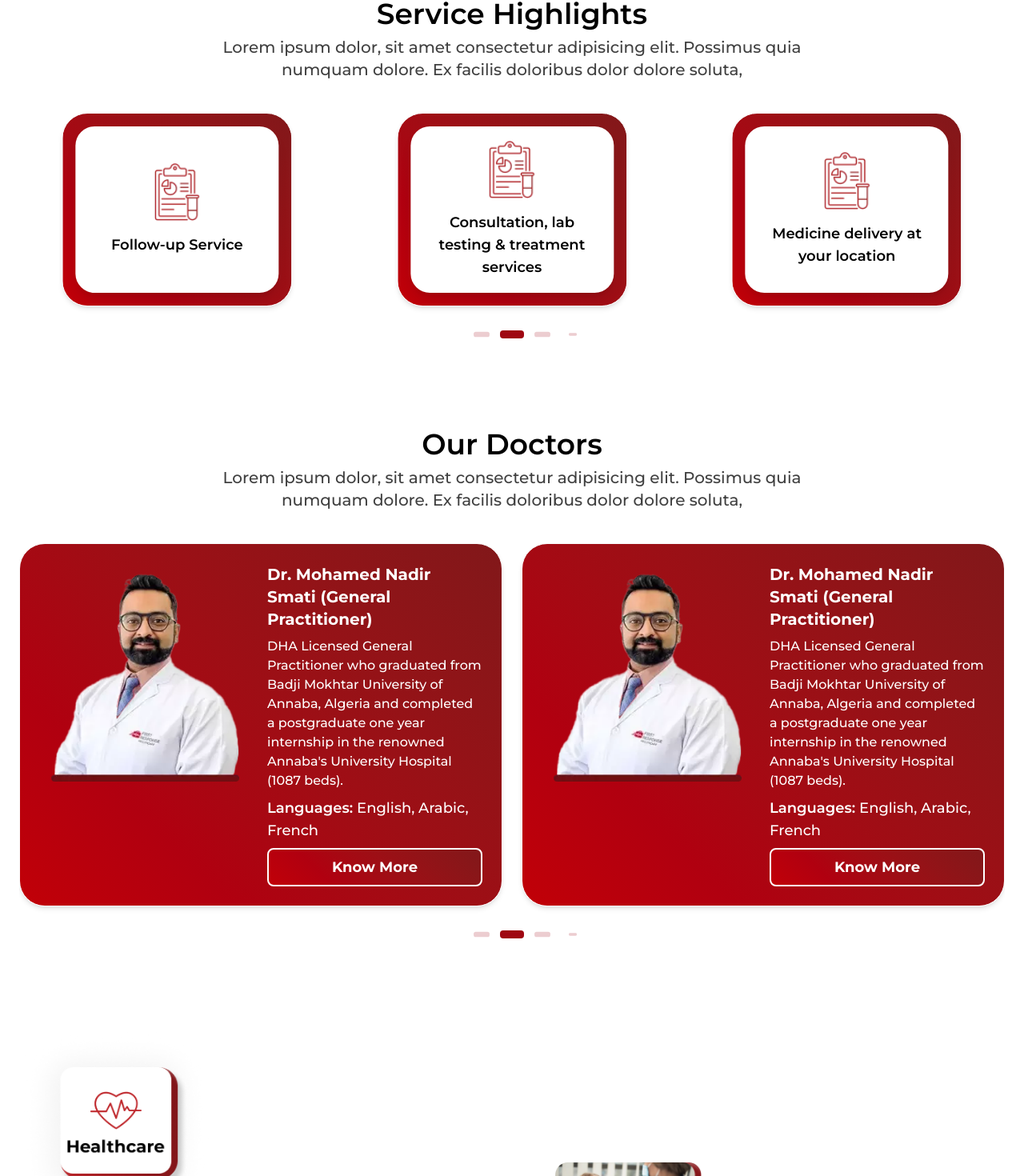
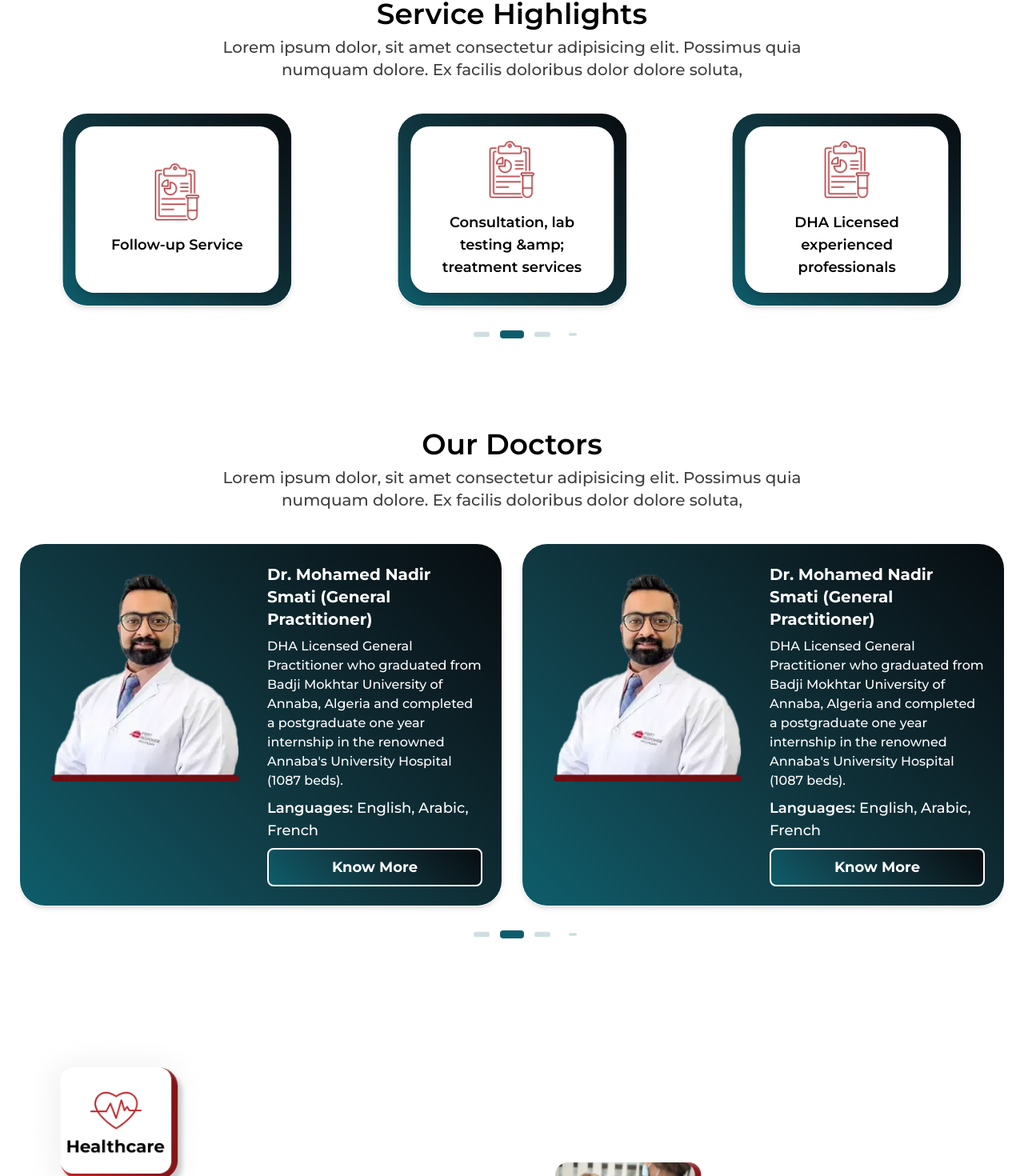
Before and after one commit to MohammadAhmerMalick/carewings, a Next.js app: page / in a window 1280 px wide. Shown: the part 1107-2577 px from the top of the page at 80% size. Built offline with nearby package versions, Linux system fonts and the light colour scheme.

Commit message:
update: content updated

```diff
--- a/app/globals.css
+++ b/app/globals.css
@@ -24,12 +24,12 @@
 
 @theme {
   --spacing-8xl: 96rem;
-  --color-primary: var(--color-red-800);
+  --color-primary: #0e5d6b;
 }
 
 @layer components {
   .bg-gradient {
-    @apply bg-linear-45 from-red-700 to-red-900 text-white;
+    @apply bg-linear-45 from-[#0e5d6b] to-[#070d11] text-white;
   }
 }
 
--- a/frontend/components/OurDocutorsSlider.tsx
+++ b/frontend/components/OurDocutorsSlider.tsx
@@ -8,7 +8,7 @@ import 'swiper/css'
 import 'swiper/css/pagination'
 
 import Card from '@/common/Card'
-import { contact } from '@/data'
+import { contact, ourDocutors } from '@/data'
 import LinkButton from '@/common/LinkButton'
 
 interface OurDocutors {
@@ -55,7 +55,7 @@ const OurDocutorsCard = ({ ourDocutors }: { ourDocutors: OurDocutors }) => {
   )
 }
 
-const OurDocutorsSlider = ({ ourDocutors }: { ourDocutors: OurDocutors[] }) => {
+const OurDocutorsSlider = () => {
   return (
     <Swiper
       loop
@@ -67,9 +67,9 @@ const OurDocutorsSlider = ({ ourDocutors }: { ourDocutors: OurDocutors[] }) => {
       modules={[Pagination, Autoplay]}
       pagination={{ dynamicBullets: true }}
     >
-      {ourDocutors.map((review) => (
-        <SwiperSlide key={review.id} className="pb-12">
-          <OurDocutorsCard ourDocutors={review} />
+      {ourDocutors.map((doctor) => (
+        <SwiperSlide key={doctor.id} className="pb-12">
+          <OurDocutorsCard ourDocutors={doctor} />
         </SwiperSlide>
       ))}
     </Swiper>
--- a/frontend/components/ServiceHighlightSlider.tsx
+++ b/frontend/components/ServiceHighlightSlider.tsx
@@ -8,40 +8,32 @@ import 'swiper/css'
 import 'swiper/css/pagination'
 
 import Card from '@/common/Card'
+import { serviceHighlights } from '@/data'
 
 interface ServiceHighlight {
-  id: number
-  description: string
+  alt: string
+  text: string
 }
-const ServiceHighlightCard = ({
-  serviceHighlight,
-}: {
-  serviceHighlight: ServiceHighlight
-}) => {
-  const { description } = serviceHighlight
 
+const ServiceHighlightCard = ({ text }: ServiceHighlight) => {
   return (
     <Card className="bg-gradient mx-auto max-w-72 !p-4 text-center">
       <div className="flex h-52 flex-col justify-center gap-4 rounded-3xl bg-white p-5 text-black shadow-lg">
         <Image
+          alt={text}
+          title={text}
           width={1920}
           height={1080}
-          alt={description}
-          title={description}
+          className="h-18 object-contain"
           src="/assets/icons/service-highlight.png"
-          className="h-18 object-contain"
         />
-        <p className="text-lg font-semibold">{description}</p>
+        <p className="text-lg font-semibold">{text}</p>
       </div>
     </Card>
   )
 }
 
-const ServiceHighlightSlider = ({
-  serviceHighlight,
-}: {
-  serviceHighlight: ServiceHighlight[]
-}) => {
+const ServiceHighlightSlider = () => {
   return (
     <Swiper
       loop
@@ -54,9 +46,9 @@ const ServiceHighlightSlider = ({
       modules={[Pagination, Autoplay]}
       pagination={{ dynamicBullets: true }}
     >
-      {serviceHighlight.map((review) => (
-        <SwiperSlide key={review.id} className="pb-12">
-          <ServiceHighlightCard serviceHighlight={review} />
+      {serviceHighlights.map(({ alt, text }, i) => (
+        <SwiperSlide key={i} className="pb-12">
+          <ServiceHighlightCard text={text} alt={alt} />
         </SwiperSlide>
       ))}
     </Swiper>
--- a/frontend/components/sections/AvailabilitySection.tsx
+++ b/frontend/components/sections/AvailabilitySection.tsx
@@ -51,7 +51,7 @@ const AvailabilitySection = () => {
           </p>
         </div>
         <div className="col-span-2 md:col-span-1">
-          <p className="bg-gradient mx-auto -mt-16 mb-18 hidden max-w-max rounded-3xl border-4 border-red-800 p-8 text-2xl font-semibold text-white shadow-xl md:block">
+          <p className="bg-gradient mx-auto -mt-16 mb-18 hidden max-w-max rounded-3xl border-4 border-primary p-8 text-2xl font-semibold text-white shadow-xl md:block">
             Anywhere Anytime
           </p>
           <LinkButton
--- a/frontend/components/sections/HeroSection.tsx
+++ b/frontend/components/sections/HeroSection.tsx
@@ -13,7 +13,7 @@ const HeroSection = () => {
         height={1080}
         alt="Doctor at you doorstep"
         title="Doctor at you doorstep"
-        src="/assets/images/hero.png"
+        src="/assets/images/hero.jpg"
         className="absolute hidden h-full w-full object-cover lg:block"
       />
       <Image
@@ -21,7 +21,7 @@ const HeroSection = () => {
         height={1080}
         alt="Doctor at you doorstep"
         title="Doctor at you doorstep"
-        src="/assets/images/hero-mobile.png"
+        src="/assets/images/hero-mobile.jpg"
         className="w-full object-contain lg:hidden"
       />
       <Container>
--- a/frontend/components/sections/OurDocutorsSliderSection.tsx
+++ b/frontend/components/sections/OurDocutorsSliderSection.tsx
@@ -1,49 +1,6 @@
 import SectionHeading from '@/common/SectionHeading'
 import Container from '@/components/common/Container'
 import OurDocutorsSlider from '@/components/OurDocutorsSlider'
-
-const ourDocutors = [
-  {
-    id: 1,
-    name: 'Dr. Mohamed Nadir Smati',
-    category: 'General Practitioner',
-    languages: 'English, Arabic, French',
-    description:
-      "DHA Licensed General Practitioner who graduated from Badji Mokhtar University of Annaba, Algeria and completed a postgraduate one year internship in the renowned Annaba's University Hospital (1087 beds).",
-  },
-  {
-    id: 2,
-    name: 'Dr. Mohamed Nadir Smati',
-    category: 'General Practitioner',
-    languages: 'English, Arabic, French',
-    description:
-      "DHA Licensed General Practitioner who graduated from Badji Mokhtar University of Annaba, Algeria and completed a postgraduate one year internship in the renowned Annaba's University Hospital (1087 beds).",
-  },
-  {
-    id: 3,
-    name: 'Dr. Mohamed Nadir Smati',
-    category: 'General Practitioner',
-    languages: 'English, Arabic, French',
-    description:
-      "DHA Licensed General Practitioner who graduated from Badji Mokhtar University of Annaba, Algeria and completed a postgraduate one year internship in the renowned Annaba's University Hospital (1087 beds).",
-  },
-  {
-    id: 4,
-    name: 'Dr. Mohamed Nadir Smati',
-    category: 'General Practitioner',
-    languages: 'English, Arabic, French',
-    description:
-      "DHA Licensed General Practitioner who graduated from Badji Mokhtar University of Annaba, Algeria and completed a postgraduate one year internship in the renowned Annaba's University Hospital (1087 beds).",
-  },
-  {
-    id: 5,
-    name: 'Dr. Mohamed Nadir Smati',
-    category: 'General Practitioner',
-    languages: 'English, Arabic, French',
-    description:
-      "DHA Licensed General Practitioner who graduated from Badji Mokhtar University of Annaba, Algeria and completed a postgraduate one year internship in the renowned Annaba's University Hospital (1087 beds).",
-  },
-]
 
 const OurDocutorsSliderSection = async () => {
   return (
@@ -57,7 +14,7 @@ const OurDocutorsSliderSection = async () => {
           </p>
         </div>
 
-        <OurDocutorsSlider ourDocutors={ourDocutors} />
+        <OurDocutorsSlider />
       </Container>
     </section>
   )
--- a/frontend/components/sections/RatingSection.tsx
+++ b/frontend/components/sections/RatingSection.tsx
@@ -10,7 +10,7 @@ const RatingSection = () => {
           <div className="grid grid-cols-2 rounded-3xl bg-white text-center text-neutral-700 lg:grid-cols-4">
             <div className="border-primary flex flex-col justify-center border-r-2 p-4">
               <p className="flex items-center justify-center gap-2 text-2xl text-black sm:text-5xl">
-                4.9 <FaStar className="text-yellow-500" />
+                5.0 <FaStar className="text-yellow-500" />
               </p>
               <p className="mt-1 lg:text-xl">Rating on Google</p>
             </div>
--- a/frontend/components/sections/ServiceHighlightSliderSection.tsx
+++ b/frontend/components/sections/ServiceHighlightSliderSection.tsx
@@ -1,45 +1,6 @@
 import SectionHeading from '@/common/SectionHeading'
 import Container from '@/components/common/Container'
 import ServiceHighlightSlider from '@/components/ServiceHighlightSlider'
-
-const serviceHighlight = [
-  {
-    id: 1,
-    description: 'Medicine delivery at your location',
-  },
-  {
-    id: 2,
-    description: 'Follow-up Service',
-  },
-  {
-    id: 3,
-    description: 'Consultation, lab testing & treatment services',
-  },
-  {
-    id: 4,
-    description: 'Medicine delivery at your location',
-  },
-  {
-    id: 5,
-    description: 'Follow-up Service',
-  },
-  {
-    id: 6,
-    description: 'Consultation, lab testing & treatment services',
-  },
-  {
-    id: 7,
-    description: 'Medicine delivery at your location',
-  },
-  {
-    id: 8,
-    description: 'Follow-up Service',
-  },
-  {
-    id: 9,
-    description: 'Consultation, lab testing & treatment services',
-  },
-]
 
 const ServiceHighlightSliderSection = async () => {
   return (
@@ -53,7 +14,7 @@ const ServiceHighlightSliderSection = async () => {
           </p>
         </div>
 
-        <ServiceHighlightSlider serviceHighlight={serviceHighlight} />
+        <ServiceHighlightSlider />
       </Container>
     </section>
   )
--- a/frontend/data.ts
+++ b/frontend/data.ts
@@ -1,5 +1,58 @@
 export const contact = {
-  email: 'mohammadahmermalick@gmail.com',
   phone: '0588384586',
   whatsApp: '0588384586',
 }
+
+export const serviceHighlights = [
+  { text: 'Medicine delivery at your location', alt: 'Home doctor in 30 mins' },
+  { text: 'Follow-up Service', alt: 'Doctor at hotel' },
+  {
+    text: 'Consultation, lab testing &amp; treatment services',
+    alt: 'home doctor dubai',
+  },
+  { text: 'DHA Licensed experienced professionals ', alt: 'home visit doctor' },
+  { text: 'Multilingual Doctors', alt: 'doctor at home dubai' },
+]
+
+export const ourDocutors = [
+  {
+    id: 1,
+    name: 'Dr. Mohamed Nadir Smati',
+    category: 'General Practitioner',
+    languages: 'English, Arabic, French',
+    description:
+      "DHA Licensed General Practitioner who graduated from Badji Mokhtar University of Annaba, Algeria and completed a postgraduate one year internship in the renowned Annaba's University Hospital (1087 beds).",
+  },
+  {
+    id: 2,
+    name: 'Dr. Mohamed Nadir Smati',
+    category: 'General Practitioner',
+    languages: 'English, Arabic, French',
+    description:
+      "DHA Licensed General Practitioner who graduated from Badji Mokhtar University of Annaba, Algeria and completed a postgraduate one year internship in the renowned Annaba's University Hospital (1087 beds).",
+  },
+  {
+    id: 3,
+    name: 'Dr. Mohamed Nadir Smati',
+    category: 'General Practitioner',
+    languages: 'English, Arabic, French',
+    description:
+      "DHA Licensed General Practitioner who graduated from Badji Mokhtar University of Annaba, Algeria and completed a postgraduate one year internship in the renowned Annaba's University Hospital (1087 beds).",
+  },
+  {
+    id: 4,
+    name: 'Dr. Mohamed Nadir Smati',
+    category: 'General Practitioner',
+    languages: 'English, Arabic, French',
+    description:
+      "DHA Licensed General Practitioner who graduated from Badji Mokhtar University of Annaba, Algeria and completed a postgraduate one year internship in the renowned Annaba's University Hospital (1087 beds).",
+  },
+  {
+    id: 5,
+    name: 'Dr. Mohamed Nadir Smati',
+    category: 'General Practitioner',
+    languages: 'English, Arabic, French',
+    description:
+      "DHA Licensed General Practitioner who graduated from Badji Mokhtar University of Annaba, Algeria and completed a postgraduate one year internship in the renowned Annaba's University Hospital (1087 beds).",
+  },
+]
```
Also changed, not shown: frontend/components/Footer.tsx (+0 -7 lines), public/assets/images/hero-mobile.jpg (added), public/assets/images/hero.jpg (added).
